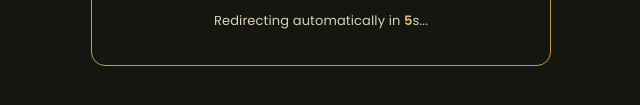
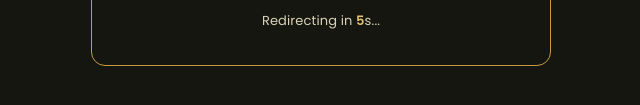
Before and after one commit to ecfintech/Join, a plain HTML site: page index.html in a window 1280 px wide. Shown: the part 599-704 px from the top of the page, 319-959 px from the left. Drawn offline with Linux system fonts and the light colour scheme.

Commit message:
Update index.html

```diff
--- a/index.html
+++ b/index.html
@@ -141,7 +141,7 @@
     <svg viewBox="0 0 24 24" fill="currentColor"><path d="M12 2C6.48 2 2 6.48 2 12s4.48 10 10 10 10-4.48 10-10S17.52 2 12 2zm4.64 6.8c-.15 1.58-.8 5.42-1.13 7.19-.14.75-.42 1-.68 1.03-.58.05-1.02-.38-1.58-.75-.88-.58-1.38-.94-2.23-1.5-.99-.65-.35-1.01.22-1.59.15-.15 2.71-2.48 2.76-2.69a.2.2 0 00-.05-.18c-.06-.05-.14-.03-.21-.02-.09.02-1.49.95-4.22 2.79-.4.27-.76.41-1.08.4-.36-.01-1.04-.2-1.55-.37-.63-.2-1.12-.31-1.08-.66.02-.18.27-.36.74-.55 2.92-1.27 4.86-2.11 5.83-2.51 2.78-1.16 3.35-1.36 3.73-1.36.08 0 .27.02.39.12.1.08.13.19.14.27-.01.06.01.24 0 .38z"/></svg>
     WhatsApp Now
   </a>
-  <p class="countdown-timer">Redirecting automatically in <span id="timerSec">10</span>s...</p>
+  <p class="countdown-timer">Redirecting in <span id="timerSec">10</span>s...</p>
 </div>
 
 <script>
```
